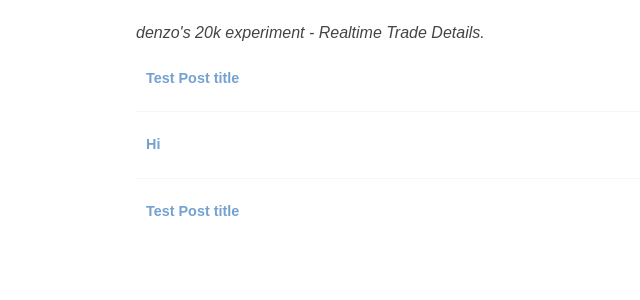
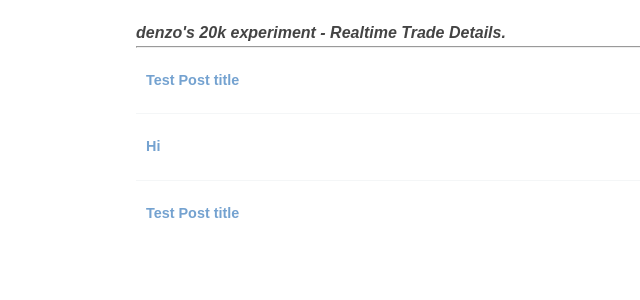
Before and after one commit to denzo1/denzo1.github.io, a Jekyll site: the page built from index.html, in a window 1280 px wide. Shown: the top 300 px of the page, without its empty margins (204-844 px from the left). Built offline with Jekyll 4.4.1, drawn with Linux system fonts in a browser that asks for light colours; the list of posts is cut into pages by our own code.

Commit message:
Update posts.html

```diff
--- a/_layouts/posts.html
+++ b/_layouts/posts.html
@@ -11,7 +11,9 @@
 <body>
     <div class="wrapper">
 
-            <I>{{ site.title }}</I>
+            <B><I>{{ site.title }}</I></B>
+
+            <hr>
 
         <article class="list">
             <ul class="post-list">
```
